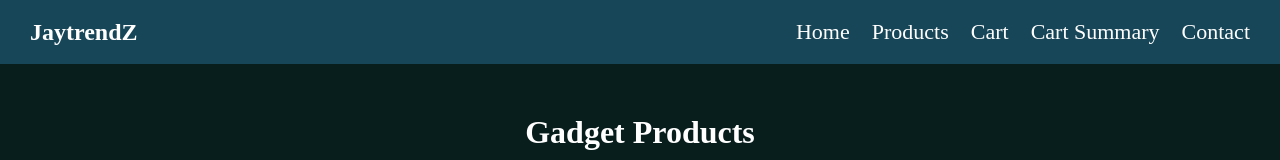
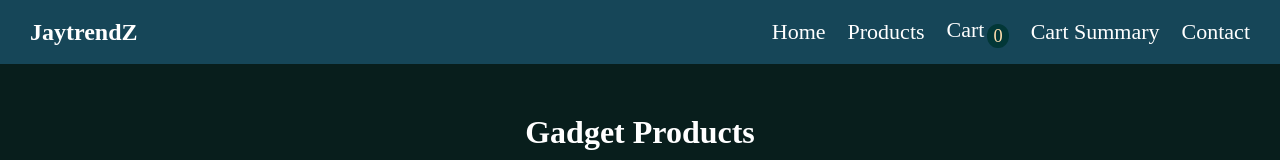
Before and after one commit to jay7878j/shopping-cart, a plain HTML site: page index.html in a window 1280 px wide. Shown: the top 160 px of the page. Drawn offline with Linux system fonts and the light colour scheme.

Commit message:
added cart count

```diff
--- a/index.js
+++ b/index.js
@@ -123,6 +123,8 @@ let cartListContainer = document.querySelector("#cartListContainer");
 let cartSummaryConatiner = document.querySelector("#cartSummaryConatiner");
 let cartEmptyTitle = document.querySelector("#cartEmptyTitle");
 let headerEl = document.querySelector("#header");
+let smNavLinkContainer = document.createElement("nav");
+let mdNavLinkContainer = document.createElement("nav");
 
 function addToCart(product) {
   const productObject = cartList.find(
@@ -144,6 +146,8 @@ function addToCart(product) {
   renderProducts(cartListContainer, cartList);
   renderFilter();
   renderCartSummary(cartListContainer, cartList);
+  renderSmallDeviceNavLinks();
+  renderlargeDeviceNavLinks();
 }
 
 function removeCartItem(product) {
@@ -151,6 +155,8 @@ function removeCartItem(product) {
   cartList = filterList;
   renderProducts(cartListContainer, cartList);
   renderCartSummary();
+  renderSmallDeviceNavLinks();
+  renderlargeDeviceNavLinks();
   //   console.log(cartList);
 }
 
@@ -354,6 +360,8 @@ function renderFilter() {
     cartList = [];
     renderProducts(cartListContainer, cartList);
     renderCartSummary();
+    renderSmallDeviceNavLinks();
+    renderlargeDeviceNavLinks();
     let emptyCartmsgEl = document.createElement("p");
     emptyCartmsgEl.classList.add("empty-cart-title");
     cartListContainer.appendChild(emptyCartmsgEl);
@@ -411,7 +419,7 @@ function renderCartSummary() {
 }
 
 function renderSmallDeviceNavLinks() {
-  let smNavLinkContainer = document.createElement("nav");
+  smNavLinkContainer.textContent = "";
   smNavLinkContainer.classList.add("sm-nav-links", "nav-links");
   headerEl.appendChild(smNavLinkContainer);
 
@@ -420,22 +428,45 @@ function renderSmallDeviceNavLinks() {
     smNavLinkEl.href = each.id;
     smNavLinkContainer.appendChild(smNavLinkEl);
 
+    if (each.id === "#cartSection") {
       let smNavLinkIcon = document.createElement("i");
       smNavLinkIcon.classList.add(each.smNavLink, each.smNavLink2, "icon");
       smNavLinkEl.appendChild(smNavLinkIcon);
+
+      let smNavLinkSub = document.createElement("sub");
+      smNavLinkSub.textContent = cartList.length;
+      smNavLinkSub.classList.add("cart-items-count");
+      smNavLinkEl.appendChild(smNavLinkSub);
+    } else {
+      let smNavLinkIcon = document.createElement("i");
+      smNavLinkIcon.classList.add(each.smNavLink, each.smNavLink2, "icon");
+      smNavLinkEl.appendChild(smNavLinkIcon);
+    }
   });
 }
 
 function renderlargeDeviceNavLinks() {
-  let mdNavLinkContainer = document.createElement("nav");
+  mdNavLinkContainer.textContent = "";
   mdNavLinkContainer.classList.add("md-nav-links", "nav-links");
   headerEl.appendChild(mdNavLinkContainer);
 
   navLinks.forEach((each) => {
+    if (each.id === "#cartSection") {
       let mdNavLinkEl = document.createElement("a");
       mdNavLinkEl.textContent = each.mdNavlink;
       mdNavLinkEl.href = each.id;
       mdNavLinkContainer.appendChild(mdNavLinkEl);
+
+      let smNavLinkSub = document.createElement("sub");
+      smNavLinkSub.textContent = cartList.length;
+      smNavLinkSub.classList.add("cart-items-count");
+      mdNavLinkEl.appendChild(smNavLinkSub);
+    } else {
+      let mdNavLinkEl = document.createElement("a");
+      mdNavLinkEl.textContent = each.mdNavlink;
+      mdNavLinkEl.href = each.id;
+      mdNavLinkContainer.appendChild(mdNavLinkEl);
+    }
   });
 }
 
--- a/style.css
+++ b/style.css
@@ -42,6 +42,14 @@
 
 .md-nav-links {
   display: none;
+}
+
+.cart-items-count {
+  padding: 2px 6px;
+  color: navajowhite;
+  margin-left: 3px;
+  border-radius: 50%;
+  background-color: rgb(2, 55, 55);
 }
 
 @media (min-width: 768px) {
```
Lines whose indentation alone changed are shown as unchanged.
